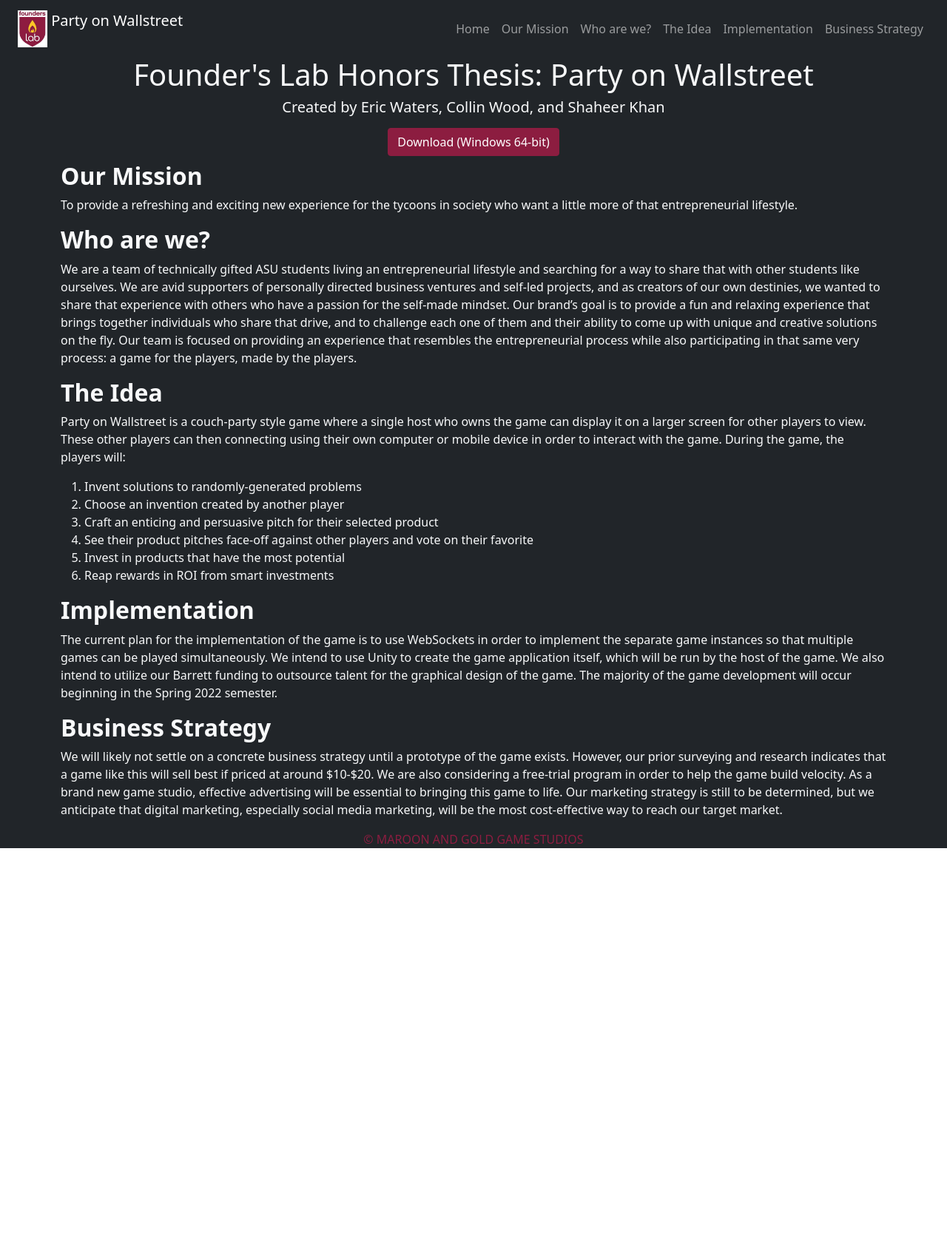
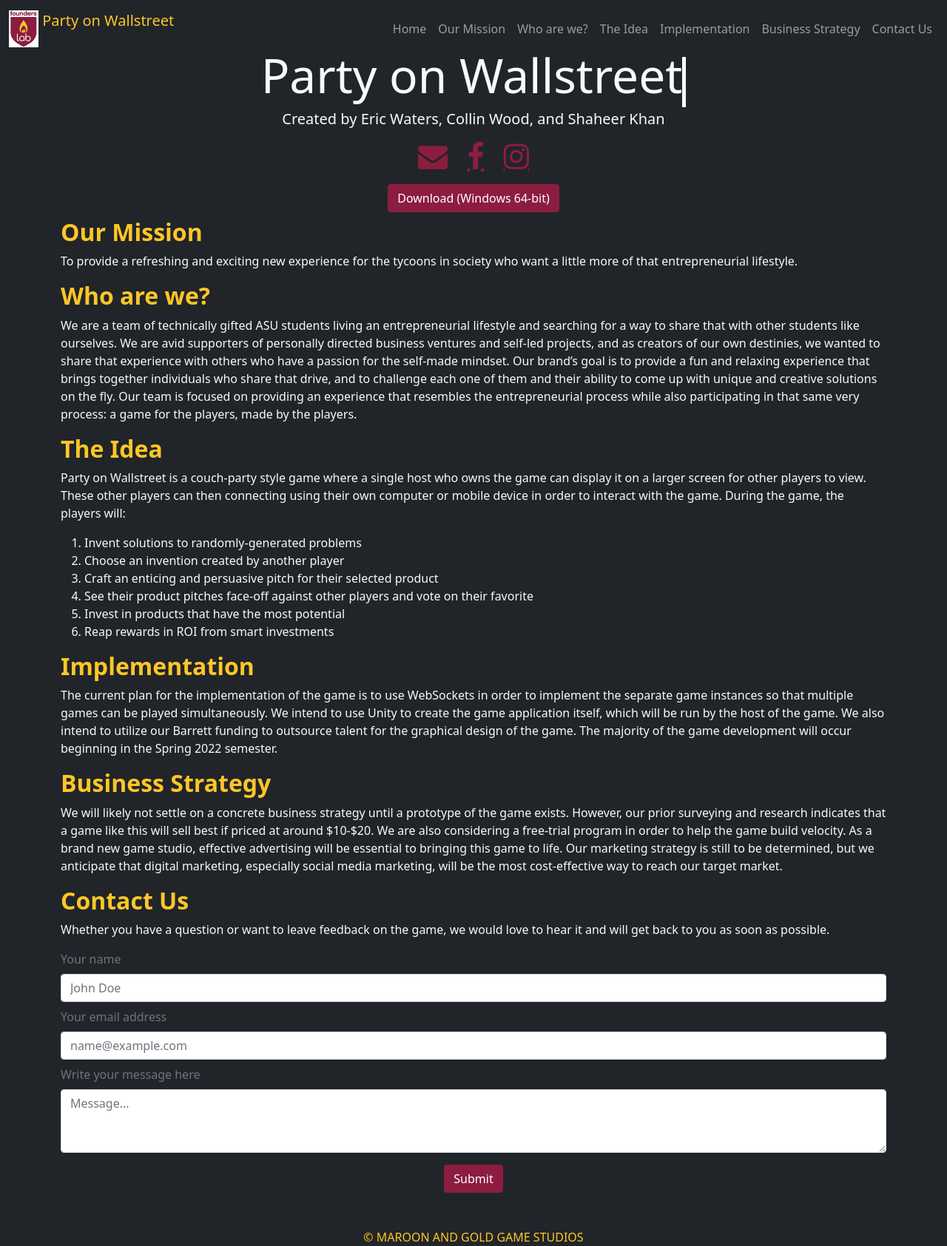
Before and after one commit to eric-waters/party-on-wall-street-website, a website: page client/index.html in a window 1280 px wide. Shown: the whole page at 74% size. Before the commit the page ends 1147 px from the top, so only its background shows below. Drawn offline with nearby package versions, Linux system fonts and the light colour scheme.

Commit message:
added contact form

```diff
--- /dev/null
+++ b/client/app.js
@@ -0,0 +1,109 @@
+var lastScrollPosition = window.pageYOffset;
+
+document.addEventListener('scroll', () => {
+    let offset = window.pageYOffset;
+    if(offset <= 100) {
+        document.getElementById('myNavbar').style.top = '0%';
+        lastScrollPosition = offset;
+    }
+    if(lastScrollPosition < offset) {
+        document.getElementById('myNavbar').style.top = '-50%';
+        lastScrollPosition = offset;
+    } else {
+        document.getElementById('myNavbar').style.top = '0%';
+        lastScrollPosition = offset;
+    }
+});
+
+var navItems = document.getElementsByClassName("nav-item");
+var hideNavBar = function() {
+    document.getElementById('myNavbar').style.top = '-50%';
+};
+
+for(let i = 0; i < navItems.length; i++) {
+    navItems[i].addEventListener('click', () => {
+        setTimeout(hideNavBar, 800);
+    });
+}
+
+function sendEmail(nameInput, emailInput, messageInput) {
+    if(nameInput!= "" && messageInput!= "") {
+        Email.send({
+            Host : "smtp.elasticemail.com",
+            Username : "partyonwallstreetgame@gmail.com",
+            Password : "EAC87759AAC3CBB39BC0D492963E32DD01D6",
+            Port: "2525",
+            To : "partyonwallstreetgame@gmail.com",
+            From : "partyonwallstreetgame@gmail.com",
+            Subject : "Message from POWS Website",
+            Body : `${nameInput} (${emailInput}) has sent the following message:
+            ${messageInput}`
+        }).then(
+        message => alert('Thanks! We will get back to you as soon as we can.')
+        ).catch(message =>
+            alert(message)
+        );
+    }
+    else {
+         alert('Please enter your name and a message in order to submit.');
+    }
+}
+
+//Text animation function at top of screen
+//made by vipul mirajkar thevipulm.appspot.com
+var TxtType = function(el, toRotate, period) {
+    this.toRotate = toRotate;
+    this.el = el;
+    this.loopNum = 0;
+    this.period = parseInt(period, 10) || 2000;
+    this.txt = '';
+    this.tick();
+    this.isDeleting = false;
+};
+
+TxtType.prototype.tick = function() {
+    var i = this.loopNum % this.toRotate.length;
+    var fullTxt = this.toRotate[i];
+
+    if (this.isDeleting) {
+    this.txt = fullTxt.substring(0, this.txt.length - 1);
+    } else {
+    this.txt = fullTxt.substring(0, this.txt.length + 1);
+    }
+
+    this.el.innerHTML = '<span class="wrap">'+this.txt+'</span>';
+
+    var that = this;
+    var delta = 200 - Math.random() * 100;
+
+    if (this.isDeleting) { delta /= 2; }
+
+    if (!this.isDeleting && this.txt === fullTxt) {
+    delta = this.period;
+    this.isDeleting = false; //set this to true if deleting is desired
+    } else if (this.isDeleting && this.txt === '') {
+    this.isDeleting = false;
+    this.loopNum++;
+    delta = 500;
+    }
+
+    setTimeout(function() {
+    that.tick();
+    }, delta);
+};
+
+window.onload = function() {
+    var elements = document.getElementsByClassName('typewrite');
+    for (var i=0; i<elements.length; i++) {
+        var toRotate = elements[i].getAttribute('data-type');
+        var period = elements[i].getAttribute('data-period');
+        if (toRotate) {
+          new TxtType(elements[i], JSON.parse(toRotate), period);
+        }
+    }
+    // INJECT CSS
+    var css = document.createElement("style");
+    css.type = "text/css";
+    css.innerHTML = ".typewrite > .wrap { border-right: 0.08em solid #fff}";
+    document.body.appendChild(css);
+};
--- a/client/index.html
+++ b/client/index.html
@@ -5,17 +5,17 @@
     <meta http-equiv="X-UA-Compatible" content="IE=edge">
     <meta name="viewport" content="width=device-width, initial-scale=1.0">
     <title>Party on Wallstreet</title>
-    <!-- <link rel="stylesheet" href="./src/css/test.css"> -->
     <link rel="stylesheet" href="./src/css/custom.css">
     <link rel="icon" href="images/Founders_Lab.png">
+    <link rel='stylesheet' href="https://maxcdn.bootstrapcdn.com/font-awesome/4.7.0/css/font-awesome.min.css">
     <script src="/js/jquery.min.js"></script>
     <script src="/js/bootstrap.min.js"></script>
 </head>
-<body>
-    <div class="container-fluid bg-dark min-vh-100">
-        <nav class="navbar navbar-expand-lg navbar-dark bg-dark">
+<body class="bg-dark">
+    <header class="container-fluid bg-dark">
+        <nav id="myNavbar" class="navbar navbar-expand-lg navbar-dark bg-dark fixed-top">
             <div class="container-fluid">
-            <a class="navbar-brand" href="#">
+            <a class="navbar-brand text-secondary">
                 <img src="images/Founders_Lab.png" alt="" width="40" height="50" class="d-inline-block align-text-top">
                 Party on Wallstreet
             </a>
@@ -42,30 +42,43 @@
                     <li class="nav-item">
                         <a class="nav-link" href="#strategy">Business Strategy</a>
                     </li>
+                    <li class="nav-item">
+                        <a class="nav-link" href="#contact">Contact Us</a>
+                    </li>
                 </ul>
             </div>
+        </nav>
+        <div class="container text-center mt-5 pt-3" style="margin-top: 10em;">
+            <h1 class="text-light display-4 heading typewriter" style="font-size: 400%;">
+                <span class="typewrite text-light" data-period="2000" data-type='[ "Party on Wallstreet" ]'>
+                  <span class="wrap"></span>
+                </span>
+            </h1>
+            <div id="intro" class="text-light text-center">
+                <!-- <h1>Founder's Lab Honors Thesis: Party on Wallstreet</h1> -->
+                <h5>Created by Eric Waters, Collin Wood, and Shaheer Khan</h5>
+                <div class="container text-center" style="font-size: 2.5rem">
+                    <a href="mailto:partyonwallstreetgame@gmail.com" class="fa fa-envelope mx-2"></a>
+                    <a href="https://www.facebook.com/Party-On-Wallstreet-106152761881876" class="fa fa-facebook mx-2" target="_blank"></a>
+                    <a href="https://www.instagram.com/partyonwallstreetgame/" class="fa fa-instagram mx-2" target="_blank"></a>
                 </div>
-        </nav>
-        <div class="container bg-dark">
-            <!--Intro-->
-            <div id="intro" class="text-light text-center">
-                <h1>Founder's Lab Honors Thesis: Party on Wallstreet</h1>
-                <h5>Created by Eric Waters, Collin Wood, and Shaheer Khan</h5>
                 <button type="button" class="btn btn-primary my-2" onclick="alert('The game is not ready for download yet. Come back later!')">Download (Windows 64-bit)</button>
             </div>
-
+        </div>
+    </header>
+    <main class="container bg-dark">
         <!--Our Mission-->
-            <div id="mission" class="text-light">
-                <h2><strong>Our Mission</strong></h2>
-                <p>
+        <div id="mission">
+            <h2 class="text-secondary"><strong>Our Mission</strong></h2>
+            <p class="text-light">
                 To provide a refreshing and exciting new experience for the tycoons
                 in society who want a little more of that entrepreneurial lifestyle.
             </p>
         </div>
         <!--Who are we?-->
-            <div id="whoarewe" class="text-light">
-                <h2><strong>Who are we?</strong></h2>
-                <p>
+        <div id="whoarewe">
+            <h2 class="text-secondary"><strong>Who are we?</strong></h2>
+            <p class="text-light">
                 We are a team of technically gifted ASU students living an entrepreneurial lifestyle
                 and searching for a way to share that with other students like ourselves. We are avid
                 supporters of personally directed business ventures and self-led projects, and as creators
@@ -79,8 +92,8 @@
         </div>
         <!--The Idea-->
         <div id="idea" class="text-light">
-                <h2><strong>The Idea</strong></h2>
-                <p>
+            <h2 class="text-secondary"><strong>The Idea</strong></h2>
+            <p class="text-light">
                 Party on Wallstreet is a couch-party style game where a single host who owns the game can display it on a larger screen
                 for other players to view. These other players can then connecting using their own computer or mobile device in order
                 to interact with the game. During the game, the players will:
@@ -96,8 +109,8 @@
         </div>
         <!--Implementation-->
         <div id="implementation" class="text-light">
-                <h2><strong>Implementation</strong></h2>
-                <p>
+            <h2 class="text-secondary"><strong>Implementation</strong></h2>
+            <p class="text-light">
                 The current plan for the implementation of the game is to use WebSockets in order to implement the separate game instances so
                 that multiple games can be played simultaneously. We intend to use Unity to create the game application itself, which will be run
                 by the host of the game. We also intend to utilize our Barrett funding to outsource talent for the graphical design of the game.
@@ -106,8 +119,8 @@
         </div>
         <!--Business Strategy-->
         <div id="strategy" class="text-light">
-                <h2><strong>Business Strategy</strong></h2>
-                <p>
+            <h2 class="text-secondary"><strong>Business Strategy</strong></h2>
+            <p class="text-light">
                 We will likely not settle on a concrete business strategy until a prototype of the game exists. However, our prior
                 surveying and research indicates that a game like this will sell best if priced at around $10-$20. We are also considering
                 a free-trial program in order to help the game build velocity.
@@ -116,10 +129,36 @@
                 reach our target market.
             </p>
         </div>
+        <div id="contact" class="text-light">
+            <h2 class="text-secondary"><strong>Contact Us</strong></h2>
+            <div class="">
+                <p class="text-light">Whether you have a question or want to leave feedback on the game, we would love to hear it and
+                    will get back to you as soon as possible.
+                </p>
+                <form>
+                    <div class="form-group">
+                        <label class="text-muted" style="display: block;" for="nameInput">Your name</label>
+                        <input type="text" class="form-control my-2" id="nameInput" placeholder="John Doe" required>
                     </div>
-        <footer class="text-primary text-center mt-1">
+                    <div class="form-group">
+                        <label class="text-muted" style="display: block;" for="emailInput">Your email address</label>
+                        <input type="email" class="form-control my-2" id="emailInput" placeholder="name@example.com">
+                    </div>
+                    <div class="form-group">
+                        <label class="text-muted" style="display: block;" for="messageInput">Write your message here</label>
+                        <textarea class="form-control my-2" id="messageInput" rows="3" placeholder="Message..." required></textarea>
+                    </div>
+                    <div class="text-center">
+                        <button type="button" class="btn btn-primary mt-2" onclick="sendEmail(nameInput.value, emailInput.value, messageInput.value)">Submit</button>
+                    </div>
+                    </form>
+            </div>
+        </div>
+    </main>
+    <footer class="text-secondary text-center bg-dark mt-5">
         &copy; MAROON AND GOLD GAME STUDIOS
     </footer>
-    </div>
+    <script src="https://smtpjs.com/v3/smtp.js"></script>
+    <script src="./app.js"></script>
 </body>
 </html>
--- a/client/src/scss/custom.scss
+++ b/client/src/scss/custom.scss
@@ -13,4 +13,11 @@ $secondary: #FFC627;
     min-height: 100vh;
 }
 
+#myNavbar {
+    top: -0%;
+    transition: top 300ms ease; }
+
+#myNavbar:-webkit-scrollbar {
+    top: -6%; }
+
 //sass client/src/scss/custom.scss client/src/css/custom.css
```
Also changed, not shown: client/src/css/custom.css, 2 other files. Lines whose indentation alone changed are shown as unchanged.
